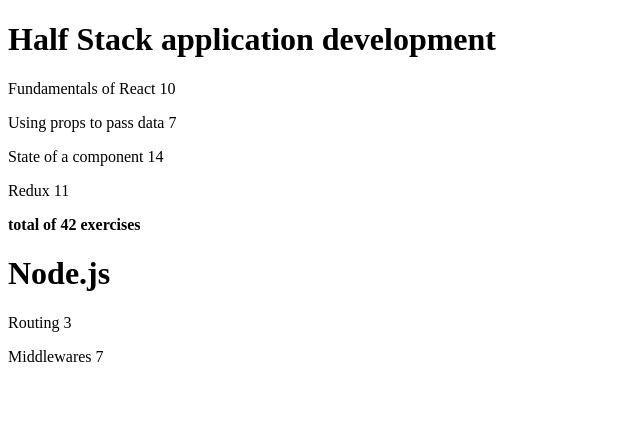
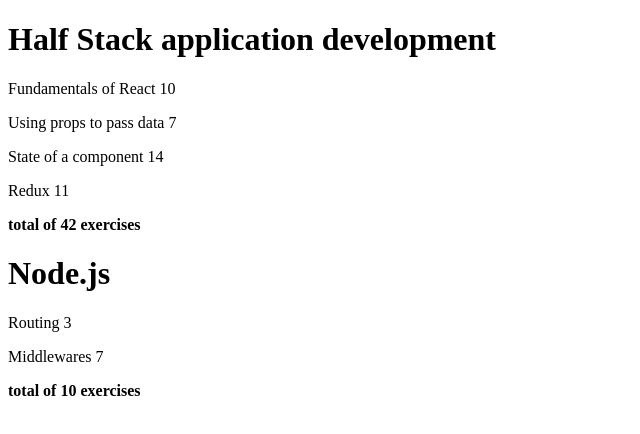
Before and after one commit to Tenlive1/react, a React (Create React App) app in the folder part2/courseinfo/: page / in a window 1280 px wide. Shown: the top 434 px of the page, without its empty margins (0-640 px from the left). Built offline with nearby package versions, Linux system fonts and the light colour scheme.

Commit message:
done with this ex

```diff
--- a/part2/courseinfo/src/components/Course.js
+++ b/part2/courseinfo/src/components/Course.js
@@ -10,6 +10,7 @@
             <div>
                 <Header course = {course[1]}/>
                 <Content content = {course[1].parts}/>
+                <Totalsum content = {course[1].parts}/>
             </div>
         </div>
     )
```
